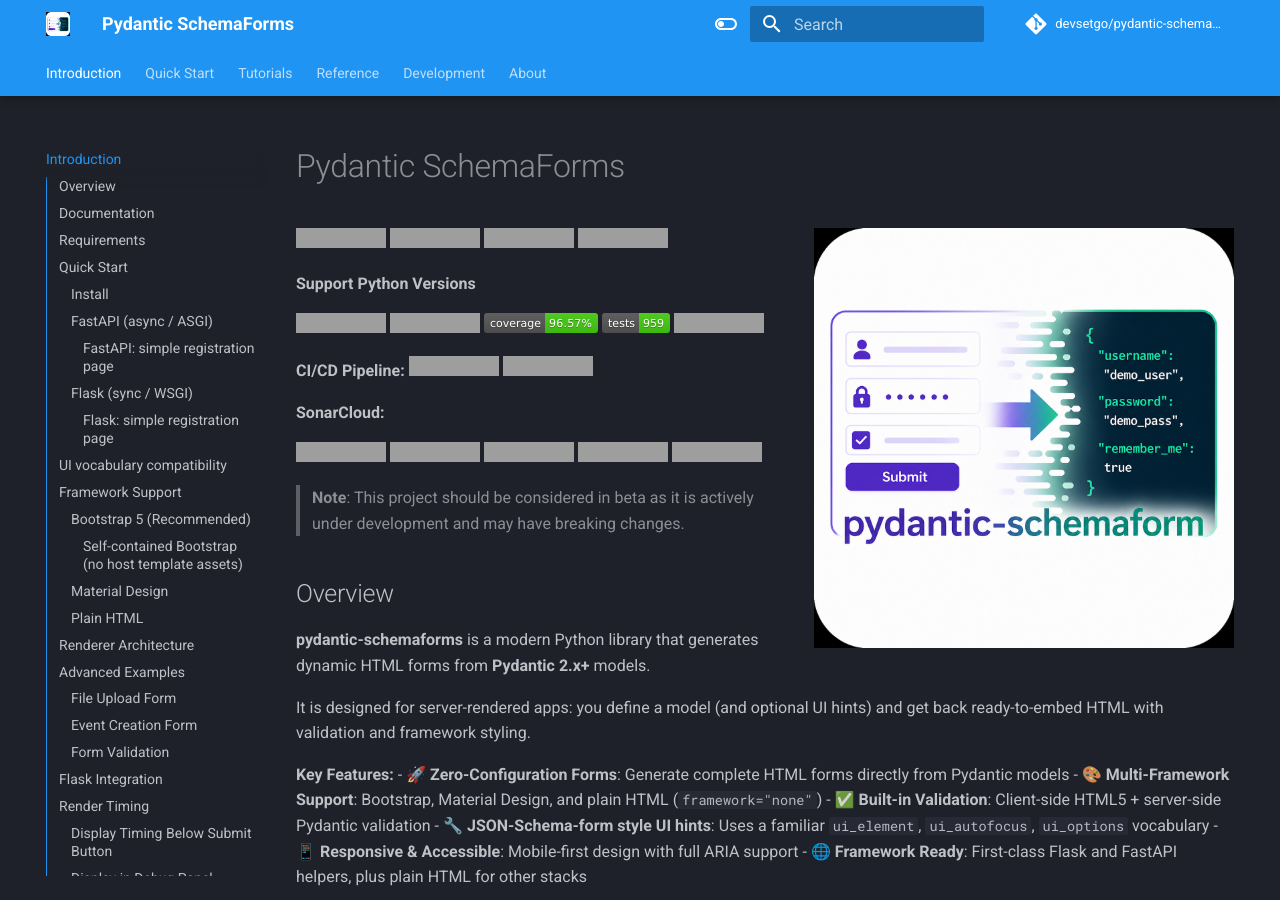
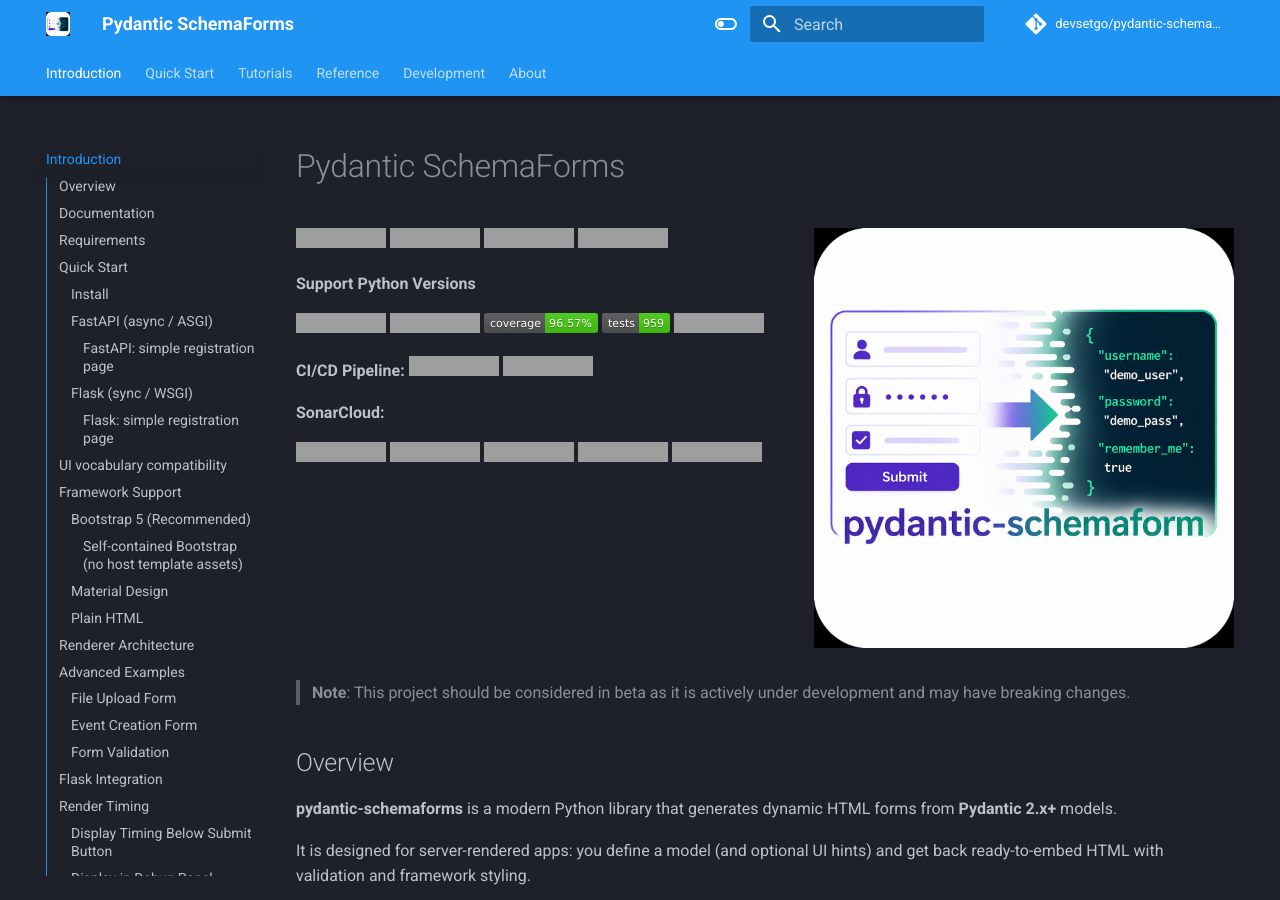
Before and after one commit to devsetgo/pydantic-schemaforms, an MkDocs documentation site: the page built from docs/index.md, in a window 1280 px wide and 900 px high. Built offline with MkDocs 1.6.1 and Material for MkDocs 9.7.7, drawn with Linux system fonts in a browser that asks for light colours; comment, search, counter and statistics services are not loaded; the version menu is left out; grey boxes are pictures that could not be loaded.

Commit message:
docs: simplify logo alignment markup in README and docs index
replace HTML float wrapper with right-aligned image tag
add clear break after badges to prevent text wrap issues

```diff
--- a/docs/index.md
+++ b/docs/index.md
@@ -1,8 +1,6 @@
 # Pydantic SchemaForms
 
-<div style="float: right; margin: 0 0 1rem 1rem;">
-    <img src="pydantic-schemaform-logo.png" alt="Pydantic SchemaForms logo" width="420" />
-</div>
+<img align="right" src="pydantic-schemaform-logo.png" alt="Pydantic SchemaForms logo" width="420" />
 
 [![PyPI version](https://badge.fury.io/py/pydantic-schemaforms.svg)](https://pypi.python.org/pypi/pydantic-schemaforms/)
 [![Downloads](https://static.pepy.tech/badge/pydantic-schemaforms)](https://pepy.tech/project/pydantic-schemaforms)
@@ -28,6 +26,8 @@
 [![Quality Gate Status](https://sonarcloud.io/api/project_badges/measure?project=devsetgo_pydantic-schemaforms&metric=alert_status)](https://sonarcloud.io/dashboard?id=devsetgo_pydantic-schemaforms)
 [![Reliability Rating](https://sonarcloud.io/api/project_badges/measure?project=devsetgo_pydantic-schemaforms&metric=reliability_rating)](https://sonarcloud.io/dashboard?id=devsetgo_pydantic-schemaforms)
 [![Vulnerabilities](https://sonarcloud.io/api/project_badges/measure?project=devsetgo_pydantic-schemaforms&metric=vulnerabilities)](https://sonarcloud.io/dashboard?id=devsetgo_pydantic-schemaforms)
+
+<br clear="right" />
 
 > **Note**: This project should be considered in beta as it is actively under development and may have breaking changes.
 
```
Also changed, not shown: README.md (+3 -3 lines).
